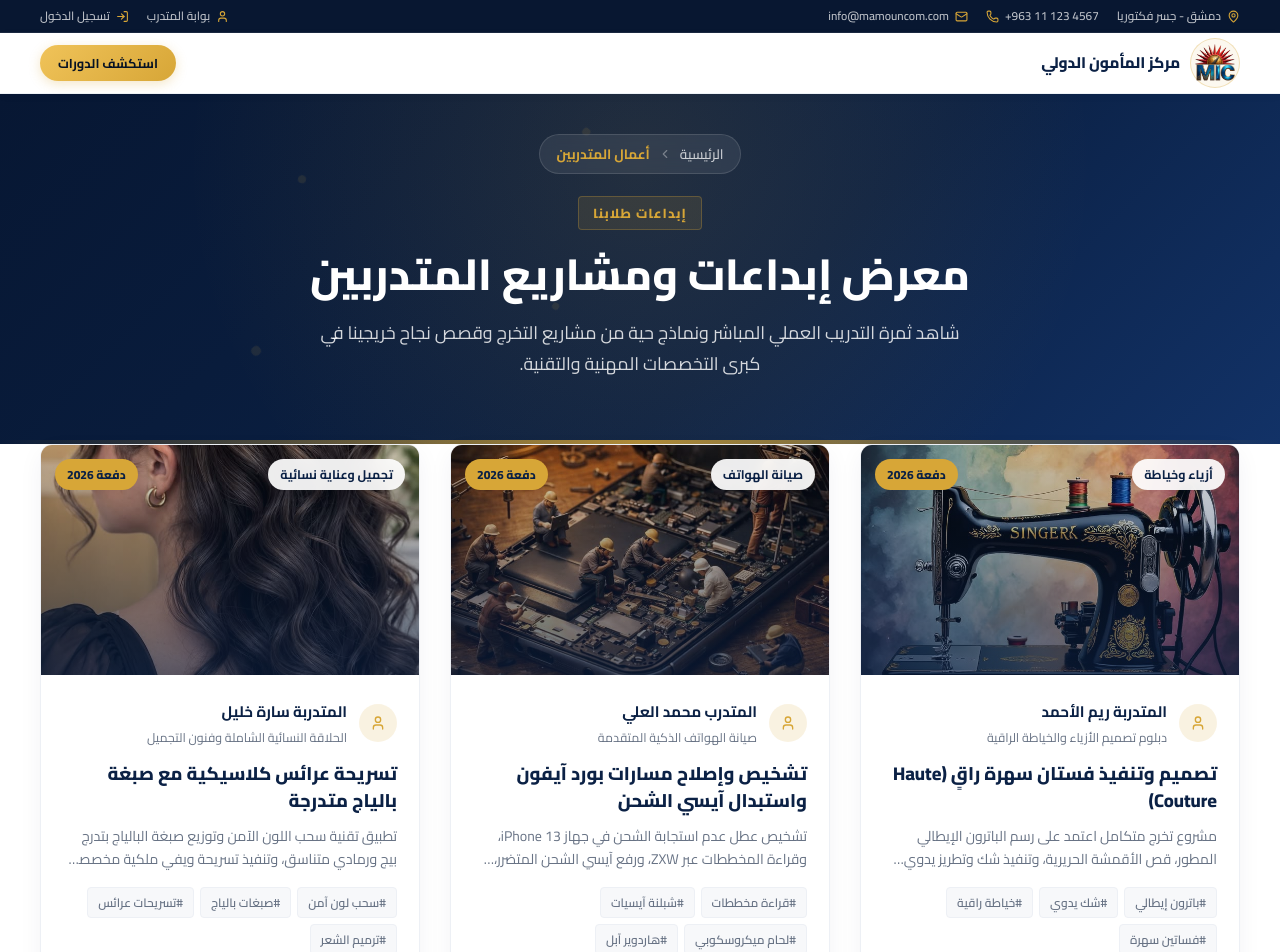
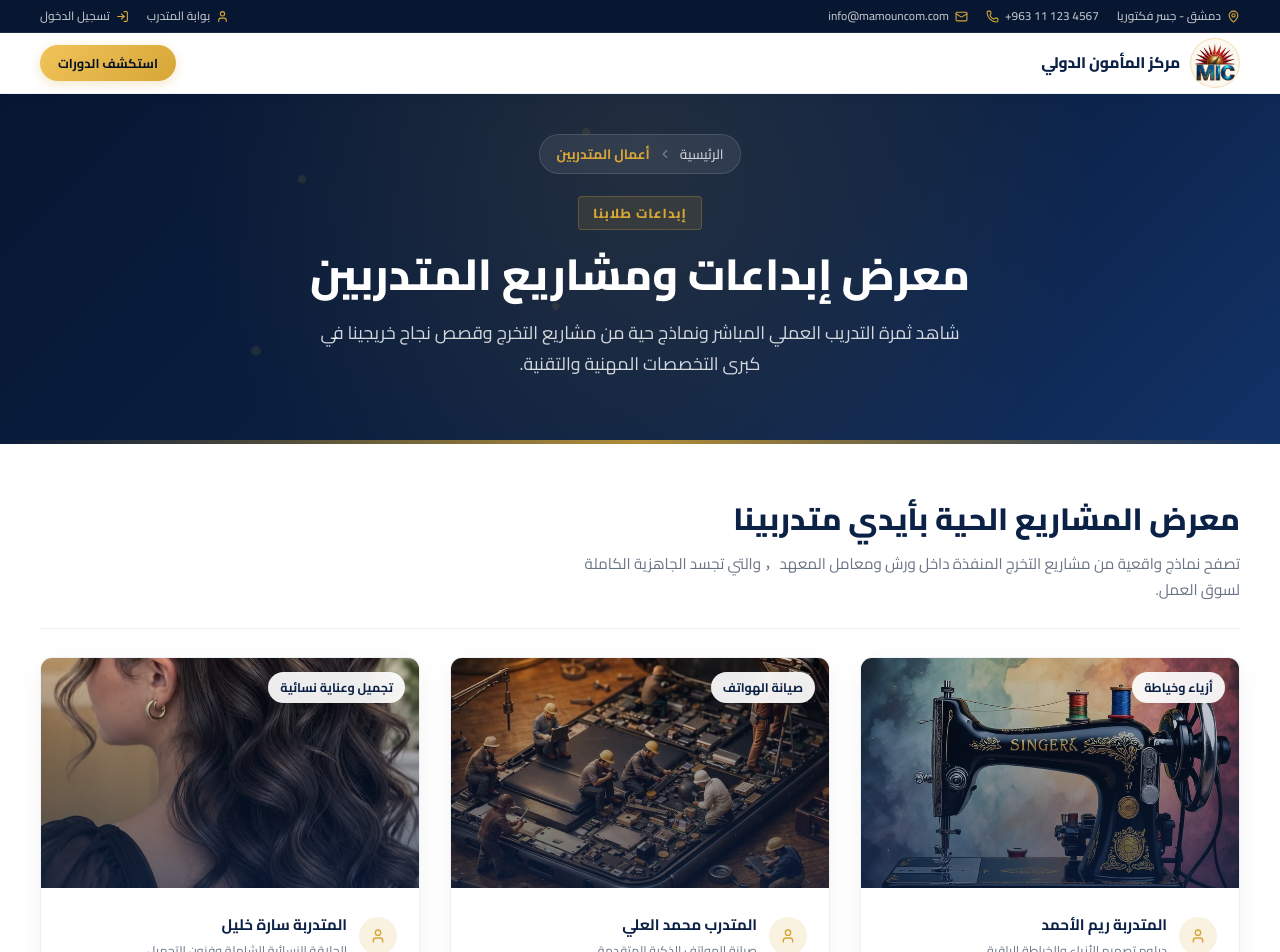
Before and after one commit to mohamd-wanli/Mamoun-Center-Site, a React (Vite) app: page /student-work in a window 1280 px wide. Shown: the top 952 px of the page. Built offline with nearby package versions, Linux system fonts and the light colour scheme.

Commit message:
edit the student work delete some headers

```diff
--- a/src/components/studentWork/WorkFilterNav/WorkFilterNav.jsx
+++ /dev/null
@@ -1,63 +0,0 @@
-import { Search, X, Sparkles } from "lucide-react";
-import { workCategories } from "../../../data/traineesWork";
-import "./WorkFilterNav.css";
-
-export default function WorkFilterNav({
-  activeCategory,
-  setActiveCategory,
-  searchQuery,
-  setSearchQuery,
-  totalResults,
-}) {
-  return (
-    <div className="work-filter-wrapper">
-      {/* Search & Intro Row */}
-      <div className="work-filter-top">
-        <div className="work-search-box">
-          <Search size={18} className="search-icon" />
-          <input
-            type="text"
-            placeholder="ابحث باسم المتدرب، المشروع، أو التقنية المستخدمة..."
-            value={searchQuery}
-            onChange={(e) => setSearchQuery(e.target.value)}
-            className="work-search-input"
-          />
-          {searchQuery && (
-            <button
-              className="clear-search-btn"
-              onClick={() => setSearchQuery("")}
-              aria-label="مسح البحث"
-            >
-              <X size={16} />
-            </button>
-          )}
-        </div>
-
-        <div className="work-counter-pill">
-          <Sparkles size={16} />
-          <span>
-            عرض <strong>{totalResults}</strong> من المشاريع التطبيقية
-          </span>
-        </div>
-      </div>
-
-      {/* Category Filter Pills */}
-      <div className="work-categories-scroll">
-        {workCategories.map((cat) => {
-          const isActive = activeCategory === cat.id;
-          return (
-            <button
-              key={cat.id}
-              onClick={() => setActiveCategory(cat.id)}
-              className={`work-category-btn ${
-                isActive ? "work-category--active" : ""
-              }`}
-            >
-              <span>{cat.label}</span>
-            </button>
-          );
-        })}
-      </div>
-    </div>
-  );
-}
--- a/src/components/studentWork/WorkGalleryGrid/WorkGalleryGrid.css
+++ b/src/components/studentWork/WorkGalleryGrid/WorkGalleryGrid.css
@@ -1,12 +1,55 @@
-.work-gallery-grid {
-  display: grid;
-  grid-template-columns: repeat(3, 1fr);
-  gap: 30px;
+
+.work-gallery-wrapper {
+  padding-top: 55px;
+  padding-bottom: 70px;
   direction: rtl;
-  margin-bottom: 60px;
+  position: relative;
 }
 
-/* Empty state */
+.gallery-header-bar {
+  display: flex;
+  align-items: flex-end;
+  justify-content: space-between;
+  gap: 30px;
+  margin-bottom: 28px;
+  padding-bottom: 24px;
+  border-bottom: 1px solid #edf0f5;
+}
+
+.gallery-header-text {
+  max-width: 680px;
+}
+
+.gallery-tag {
+  display: inline-flex;
+  align-items: center;
+  gap: 8px;
+  font-size: 0.82rem;
+  font-weight: 800;
+  color: var(--color-accent, #d7a637);
+  background: rgba(215, 166, 55, 0.12);
+  border: 1px solid rgba(215, 166, 55, 0.28);
+  padding: 4px 14px;
+  border-radius: 50px;
+  margin-bottom: 12px;
+}
+
+.gallery-title {
+  font-size: clamp(1.6rem, 2.4vw, 2.1rem);
+  font-weight: 800;
+  color: var(--color-primary, #0b2145);
+  line-height: 1.35;
+  margin: 0 0 10px;
+}
+
+.gallery-desc {
+  font-size: 0.95rem;
+  color: var(--color-secondtext, #687385);
+  line-height: 1.75;
+  margin: 0;
+}
+
+
 .work-empty-state {
   text-align: center;
   padding: 60px 20px;
@@ -14,7 +57,7 @@
   border-radius: var(--radius-card, 16px);
   border: 1px dashed #cbd5e1;
   max-width: 540px;
-  margin: 0 auto;
+  margin: 30px auto;
 }
 
 .empty-ico {
@@ -34,7 +77,12 @@
   margin: 0;
 }
 
-/* Card */
+.work-gallery-grid {
+  display: grid;
+  grid-template-columns: repeat(3, 1fr);
+  gap: 30px;
+}
+
 .project-card {
   background: #ffffff;
   border-radius: var(--radius-card, 16px);
@@ -55,7 +103,6 @@
   border-color: rgba(215, 166, 55, 0.4);
 }
 
-/* Media */
 .project-media-wrap {
   position: relative;
   height: 230px;
@@ -157,7 +204,6 @@
   color: var(--color-primary, #0b2145);
 }
 
-/* Body */
 .project-body {
   padding: 22px;
   display: flex;
@@ -218,7 +264,6 @@
   overflow: hidden;
 }
 
-/* Tags */
 .project-tags-row {
   display: flex;
   flex-wrap: wrap;
@@ -276,12 +321,23 @@
 }
 
 @media (max-width: 1024px) {
+  .gallery-header-bar {
+    flex-direction: column;
+    align-items: flex-start;
+    gap: 18px;
+  }
+
   .work-gallery-grid {
     grid-template-columns: repeat(2, 1fr);
   }
 }
 
 @media (max-width: 650px) {
+  .work-gallery-wrapper {
+    padding-top: 35px;
+    padding-bottom: 45px;
+  }
+
   .work-gallery-grid {
     grid-template-columns: 1fr;
   }
--- a/src/components/studentWork/WorkGalleryGrid/WorkGalleryGrid.jsx
+++ b/src/components/studentWork/WorkGalleryGrid/WorkGalleryGrid.jsx
@@ -1,27 +1,40 @@
-import { User, Eye, Sparkles, Tag, ArrowUpRight } from "lucide-react";
+import { User, Eye, Sparkles, ArrowUpRight, Layers } from "lucide-react";
 import "./WorkGalleryGrid.css";
 
-export default function WorkGalleryGrid({ projects, onSelectProject }) {
-  if (!projects || projects.length === 0) {
+export default function WorkGalleryGrid({
+  projects,
+  categories = [],
+  activeCategory = "all",
+  onSelectCategory,
+  onSelectProject,
+}) {
   return (
+    <div className="work-gallery-wrapper">
+      <div className="gallery-header-bar">
+        <div className="gallery-header-text">
+          <h2 className="gallery-title">معرض المشاريع الحية بأيدي متدربينا</h2>
+          <p className="gallery-desc">
+            تصفح نماذج واقعية من مشاريع التخرج المنفذة داخل ورش ومعامل المعهد，
+            والتي تجسد الجاهزية الكاملة لسوق العمل.
+          </p>
+        </div>
+      </div>
+
+      {!projects || projects.length === 0 ? (
         <div className="work-empty-state">
           <Sparkles size={40} className="empty-ico" />
-        <h3>لم يتم العثور على مشاريع مطابقة</h3>
-        <p>جرب البحث بكلمات أخرى أو اختر تخصصاً آخر لاستعراض إبداعات المتدربين.</p>
+          <h3>لم يتم العثور على مشاريع في هذا القسم</h3>
+          <p>اختر قسماً آخر أو اعرض جميع الأعمال لاستكشاف مشاريع المتدربين.</p>
         </div>
-    );
-  }
-
-  return (
+      ) : (
         <div className="work-gallery-grid">
           {projects.map((item, index) => (
             <article
               key={item.id}
               className="project-card"
-          onClick={() => onSelectProject(item)}
+              onClick={() => onSelectProject && onSelectProject(item)}
               style={{ animationDelay: `${index * 0.08}s` }}
             >
-          {/* Card Media Wrap */}
               <div className="project-media-wrap">
                 <img
                   src={item.image}
@@ -31,13 +44,12 @@ export default function WorkGalleryGrid({ projects, onSelectProject }) {
                 />
                 <div className="project-overlay" />
 
-            {/* Badges on top of image */}
                 <div className="project-badges-top">
-              <span className="project-cat-badge">{item.categoryLabel}</span>
-              <span className="project-year-badge">{item.year}</span>
+                  <span className="project-cat-badge">
+                    {item.categoryLabel}
+                  </span>
                 </div>
 
-            {/* Quick Preview Hover Trigger */}
                 <div className="project-hover-action">
                   <span className="preview-pill">
                     <Eye size={16} />
@@ -46,9 +58,7 @@ export default function WorkGalleryGrid({ projects, onSelectProject }) {
                 </div>
               </div>
 
-          {/* Card Content Body */}
               <div className="project-body">
-            {/* Student Info Row */}
                 <div className="student-author-row">
                   <div className="author-avatar-circle">
                     <User size={16} />
@@ -59,13 +69,10 @@ export default function WorkGalleryGrid({ projects, onSelectProject }) {
                   </div>
                 </div>
 
-            {/* Project Title */}
                 <h3 className="project-title">{item.title}</h3>
 
-            {/* Description */}
                 <p className="project-desc">{item.description}</p>
 
-            {/* Tags / Techniques */}
                 {item.tags && item.tags.length > 0 && (
                   <div className="project-tags-row">
                     {item.tags.map((tag, tIdx) => (
@@ -76,7 +83,6 @@ export default function WorkGalleryGrid({ projects, onSelectProject }) {
                   </div>
                 )}
 
-            {/* Card Action footer */}
                 <div className="project-footer">
                   <span className="project-view-link">
                     <span>عرض المشروع كاملاً</span>
@@ -87,5 +93,7 @@ export default function WorkGalleryGrid({ projects, onSelectProject }) {
             </article>
           ))}
         </div>
+      )}
+    </div>
   );
 }
--- /dev/null
+++ b/src/components/studentWork/WorkGalleryGrid/Worktest.css
@@ -0,0 +1,14 @@
+.work-gallery-wrapper {
+  position: relative;
+  padding-top: 55px;
+  padding-bottom: 70px;
+}
+.work-gallery-grid {
+  display: grid;
+  grid-template-columns: repeat(3, 1fr);
+  gap: 30px;
+}
+.project-card{
+    border-radius: 16px;
+
+}
--- a/src/pages/StudentWorkPage.jsx
+++ b/src/pages/StudentWorkPage.jsx
@@ -1,61 +1,38 @@
 import { useState, useMemo } from "react";
 import PageHeader from "../components/common/PageHeader/PageHeader";
-import WorkFilterNav from "../components/studentWork/WorkFilterNav/WorkFilterNav";
 import WorkGalleryGrid from "../components/studentWork/WorkGalleryGrid/WorkGalleryGrid";
 import WorkLightboxModal from "../components/studentWork/WorkLightboxModal/WorkLightboxModal";
 import SuccessStories from "../components/studentWork/SuccessStories/SuccessStories";
 import ExhibitionBanner from "../components/studentWork/ExhibitionBanner/ExhibitionBanner";
 import CTASection from "../components/home/CTA/CTASection";
-import { studentProjects } from "../data/traineesWork";
+import { studentProjects, workCategories } from "../data/traineesWork";
 
 export default function StudentWorkPage() {
   const [activeCategory, setActiveCategory] = useState("all");
-  const [searchQuery, setSearchQuery] = useState("");
   const [selectedProject, setSelectedProject] = useState(null);
 
   const filteredProjects = useMemo(() => {
-    let list = [...studentProjects];
-
-    if (activeCategory !== "all") {
-      list = list.filter((p) => p.category === activeCategory);
+    if (activeCategory === "all") {
+      return studentProjects;
     }
-
-    if (searchQuery.trim()) {
-      const q = searchQuery.toLowerCase().trim();
-      list = list.filter((p) => {
-        const inTitle = p.title.toLowerCase().includes(q);
-        const inStudent = p.student.toLowerCase().includes(q);
-        const inProgram = p.program.toLowerCase().includes(q);
-        const inDesc = p.description.toLowerCase().includes(q);
-        const inTags = p.tags?.some((t) => t.toLowerCase().includes(q));
-        return inTitle || inStudent || inProgram || inDesc || inTags;
-      });
-    }
-
-    return list;
-  }, [activeCategory, searchQuery]);
+    return studentProjects.filter((p) => p.category === activeCategory);
+  }, [activeCategory]);
 
   return (
     <>
       <PageHeader
-        tag="إبداعات طلابنا "
+        tag="إبداعات طلابنا"
         title="معرض إبداعات ومشاريع المتدربين"
         subtitle="شاهد ثمرة التدريب العملي المباشر ونماذج حية من مشاريع التخرج وقصص نجاح خريجينا في كبرى التخصصات المهنية والتقنية."
         breadcrumbs={[{ label: "أعمال المتدربين" }]}
       />
 
       <div className="container" style={{ position: "relative" }}>
-{/*
-        <WorkFilterNav
-          activeCategory={activeCategory}
-          setActiveCategory={setActiveCategory}
-          searchQuery={searchQuery}
-          setSearchQuery={setSearchQuery}
-          totalResults={filteredProjects.length}
-        /> */}
-
         <WorkGalleryGrid
           projects={filteredProjects}
+          categories={workCategories}
+          activeCategory={activeCategory}
+          onSelectCategory={setActiveCategory}
           onSelectProject={(proj) => setSelectedProject(proj)}
         />
       </div>
```
Also changed, not shown: src/components/studentWork/WorkFilterNav/WorkFilterNav.css (deleted, +0 -132 lines), src/data/traineesWork.js (+42 -15 lines). Lines whose indentation alone changed are shown as unchanged.
